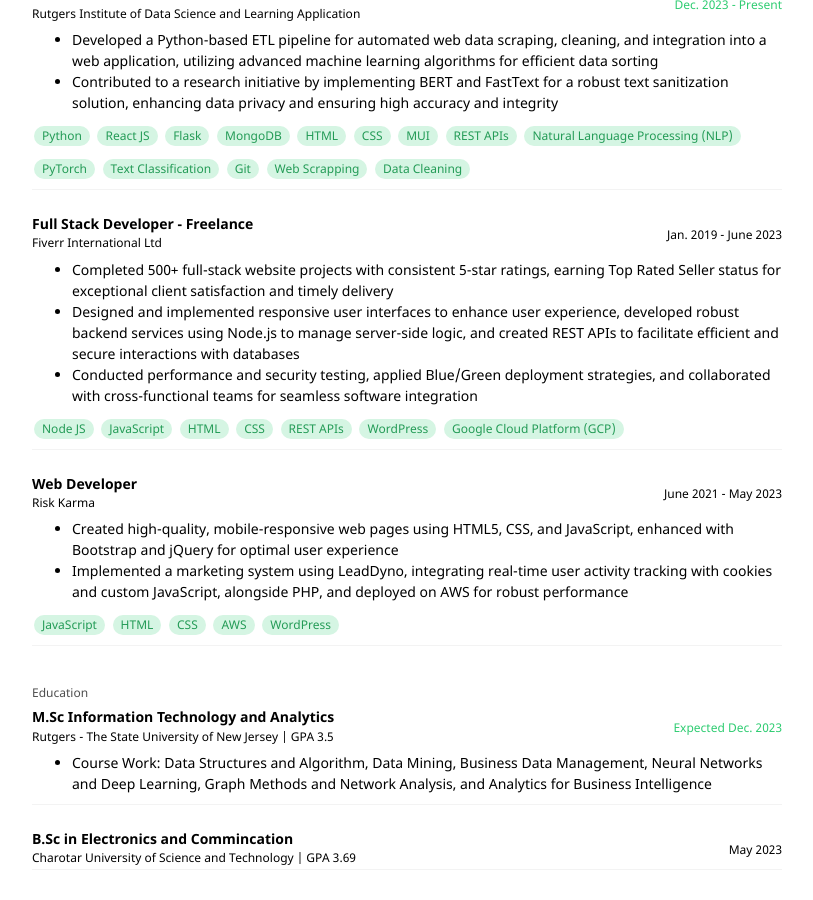
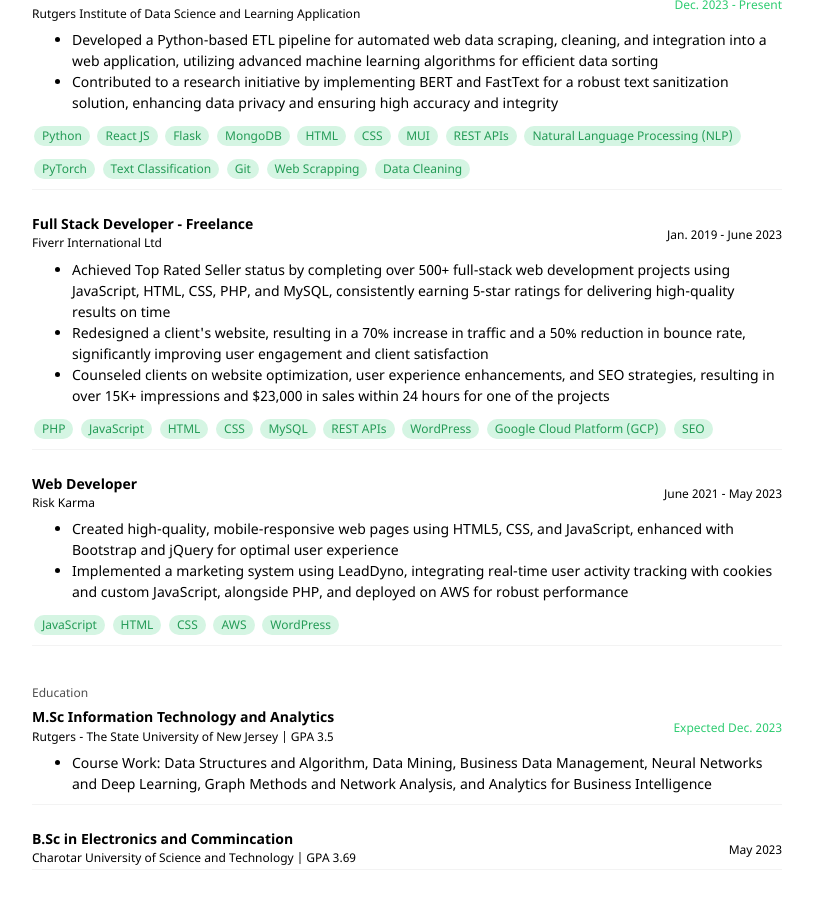
Before and after one commit to smit2444/portfolio, a Jekyll site: the page built from index.md, in a window 1280 px wide and 900 px high, scrolled down 894 px. Shown: the whole window, without its empty margins (458-1271 px from the left). Built offline with Jekyll 4.4.1, drawn with Linux system fonts in a browser that asks for light colours.

Commit message:
Content update

```diff
--- a/index.md
+++ b/index.md
@@ -93,18 +93,20 @@ layout: default
       <p class="job-dates">Jan. 2019 - June 2023</p>
     </div>
     <ul class="item_des">
-      <li>Completed 500+ full-stack website projects with consistent 5-star ratings, earning Top Rated Seller status for exceptional client satisfaction and timely delivery</li>
-      <li>Designed and implemented responsive user interfaces to enhance user experience, developed robust backend services using Node.js to manage server-side logic, and created REST APIs to facilitate efficient and secure interactions with databases</li>
-      <li>Conducted performance and security testing, applied Blue/Green deployment strategies, and collaborated with cross-functional teams for seamless software integration</li>
+      <li>Achieved Top Rated Seller status by completing over 500+ full-stack web development projects using JavaScript, HTML, CSS, PHP, and MySQL, consistently earning 5-star ratings for delivering high-quality results on time</li>
+      <li>Redesigned a client's website, resulting in a 70% increase in traffic and a 50% reduction in bounce rate, significantly improving user engagement and client satisfaction</li>
+      <li>Counseled clients on website optimization, user experience enhancements, and SEO strategies, resulting in over 15K+ impressions and $23,000 in sales within 24 hours for one of the projects</li>
     </ul>
     <ul class="skills">
-      <li>Node JS</li>
+      <li>PHP</li>
       <li>JavaScript</li>
       <li>HTML</li>
       <li>CSS</li>
+      <li>MySQL</li>
       <li>REST APIs</li>
       <li>WordPress</li>
       <li>Google Cloud Platform (GCP)</li>
+      <li>SEO</li>
 
     </ul>
   </div>
```
